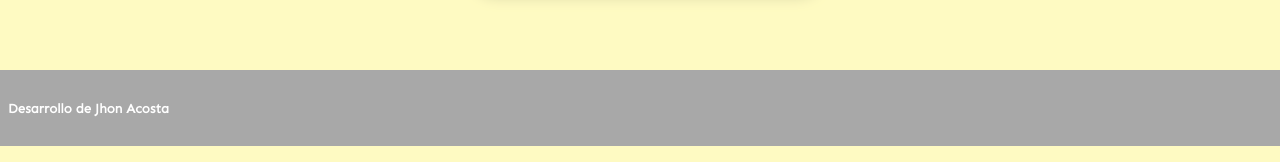
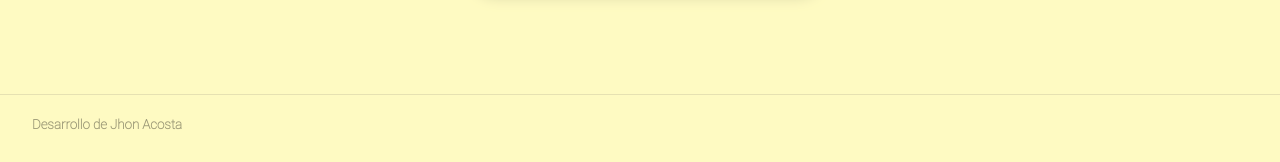
Before and after one commit to mcsrk/-schweiz-webpage, a plain HTML site: page index.html in a window 1280 px wide. Shown: the part 815-977 px from the top of the page. Drawn offline with Linux system fonts and the light colour scheme.

Commit message:
footer & new font

```diff
--- a/css/estilos.css
+++ b/css/estilos.css
@@ -11,6 +11,10 @@
 @font-face {
   font-family: Sen-Xbold;
   src: url("../fonts/sen-extrabold.otf");
+}
+@font-face {
+  font-family: Roboto-Thin;
+  src: url("../fonts/Roboto-Thin.ttf");
 }
 
 body {
@@ -102,10 +106,20 @@ a {
 /* ESTILO DE FOOTER */
 footer {
   height: auto;
-  background-color: #a8a8a8;
-  color: white;
+  background-color: var(--background-color);
+  color: #9c9977;
   margin: 0;
-  padding: 8px;
+  padding: 8px 0;
+  font-family: "Roboto-Thin", Helvetica, Arial, sans-serif;
+}
+footer div {
+  margin: 0 32px;
+}
+footer-line {
+  width: 100%;
+  height: 1px;
+  border: 0;
+  border-top: 1px solid red;
 }
 header {
   margin: 0;
--- a/index.html
+++ b/index.html
@@ -69,6 +69,7 @@
         </a>
       </div>
       <footer>
+        <hr class="card-divisor"></hr>
         <div class="myFooter">
             <h5>
                 Desarrollo de Jhon Acosta
```
Also changed, not shown: fonts/Roboto-Thin.ttf (added).
